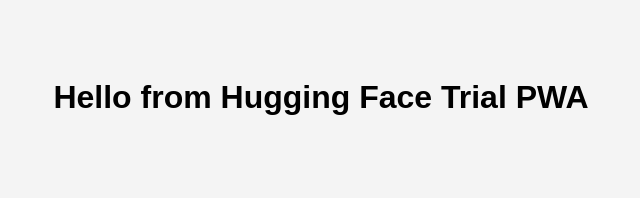
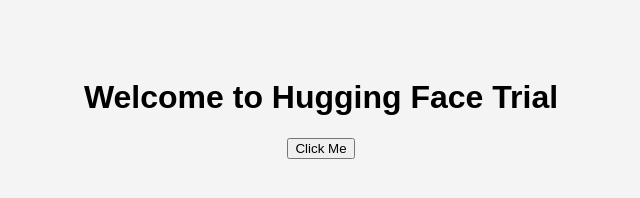
Before and after one commit to Aditya98run/Hugging-face-trial-, a plain HTML site: page index.html in a window 1280 px wide. Shown: the whole page, without its empty margins (319-959 px from the left). Drawn offline with Linux system fonts and the light colour scheme.

Commit message:
Update index.html

```diff
--- a/index.html
+++ b/index.html
@@ -1,16 +1,14 @@
-
 <!DOCTYPE html>
 <html lang="en">
 <head>
   <meta charset="UTF-8" />
   <meta name="viewport" content="width=device-width, initial-scale=1.0" />
-  <meta name="theme-color" content="#000000" />
-  <link rel="manifest" href="manifest.json" />
+  <title>Hugging Face Trial</title>
   <link rel="stylesheet" href="styles.css" />
-  <title>Hugging Face Trial</title>
 </head>
 <body>
-  <h1>Hello from Hugging Face Trial PWA</h1>
+  <h1>Welcome to Hugging Face Trial</h1>
+  <button id="myButton">Click Me</button>
   <script src="script.js"></script>
 </body>
 </html>
```
